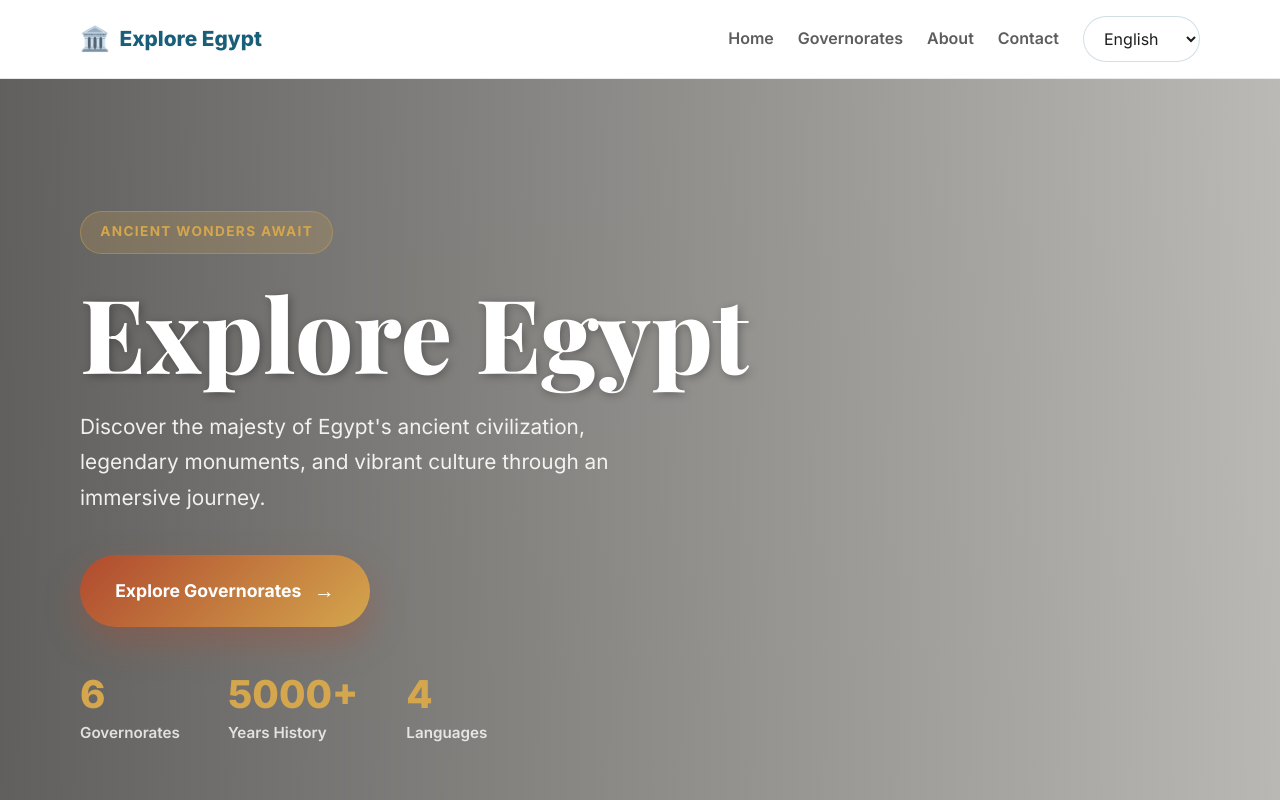
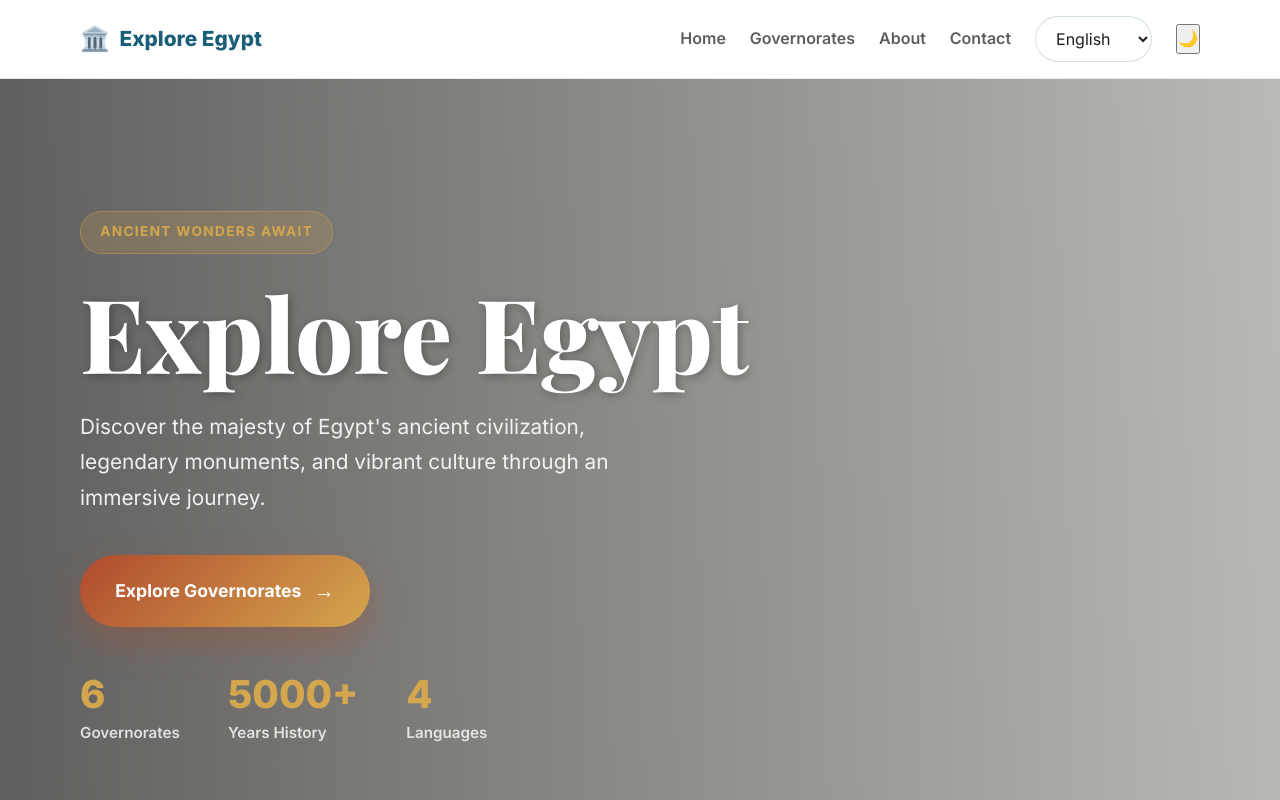
Before and after one commit to adamahmedhassanfayq5-cpu/Explore-Egypt, a plain HTML site: page index.html in a window 1280 px wide. Shown: the top 800 px of the page. Drawn offline with nearby package versions, Linux system fonts and the light colour scheme; a script that the page names is missing.

Commit message:
Add theme toggle button to navigation

```diff
--- a/index.html
+++ b/index.html
@@ -45,6 +45,10 @@
               <option value="it">Italiano</option>
             </select>
           </div>
+
+          <button class="theme-toggle" id="themeToggle" aria-label="Toggle theme">
+            <span class="theme-icon">🌙</span>
+          </button>
         </div>
       </nav>
     </header>
```
